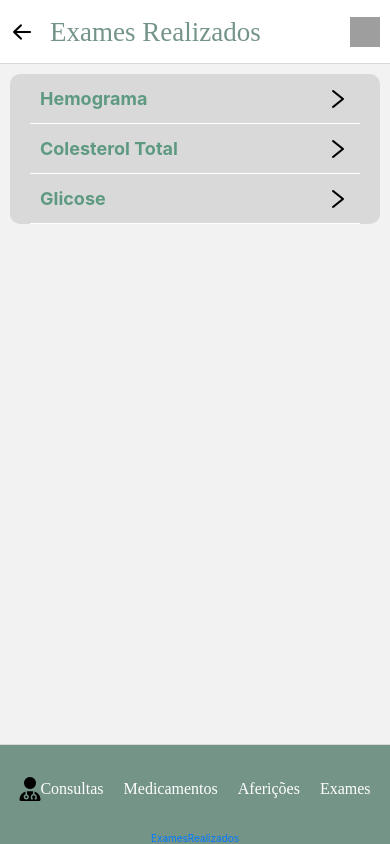
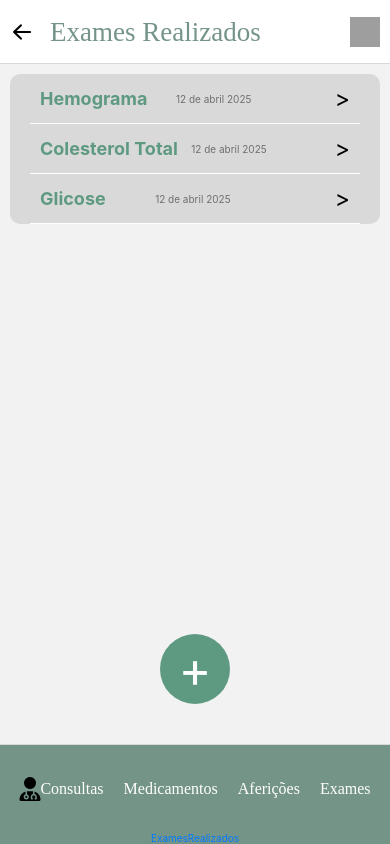
Before and after one commit to amandaherculano/YEGestaoDeSaude, a React Native app: screen /ExamesRealizados in a window 390 px wide. Built offline with nearby package versions, Linux system fonts and the light colour scheme; grey boxes are pictures that could not be loaded.

Commit message:
finalizacao página exames

```diff
--- a/package.json
+++ b/package.json
@@ -12,6 +12,7 @@
     "@expo/vector-icons": "^14.0.1",
     "@react-navigation/bottom-tabs": "^6.5.20",
     "@react-navigation/native": "^6.1.17",
+    "@react-navigation/stack": "^6.3.29",
     "expo": "^51.0.2",
     "expo-image": "^1.12.8",
     "expo-status-bar": "~1.11.1",
--- a/screens/examesRealizados.js
+++ b/screens/examesRealizados.js
@@ -1,6 +1,8 @@
 import React from "react";
-import { View, Text, StyleSheet } from "react-native";
+import { View, Text, StyleSheet, TouchableOpacity } from "react-native";
 import { AntDesign } from '../node_modules/@expo/vector-icons';
+import { useNavigation } from '@react-navigation/native';
+
 
 export default function ExamesRealizados() {
     // Definindo os dados dos exames
@@ -10,20 +12,64 @@ export default function ExamesRealizados() {
         { id: '3', title: 'Glicose' }
     ];
 
+    const navigation = useNavigation();
     // Calculando a altura total dos itens
     const totalHeight = data.length * ITEM_HEIGHT;
 
     return (
+        <View style={
+            {height: '100%'}
+        }>
+
         <View style={[styles.container, { height: totalHeight }]}>
             {data.map((item, index) => (
                 <View key={item.id} style={[styles.itemContainer, index === data.length - 1 && styles.lastItem]}>
                     <Text style={styles.itemText}>{item.title}</Text>
-                    <AntDesign name="right" size={24} color="black" style={styles.arrowIcon} />
+                    <Text style={styles.itemData}>12 de abril 2025</Text>
+                    <TouchableOpacity
+                        style={{
+                            position: 'relative',
+                            alignSelf: 'center',
+                            width: 70,
+                            height: 70,
+                            justifyContent: 'center',
+                            alignItems: 'flex-end',
+                            textAlign: 'right'
+                        }}
+                        onPress={() => {
+                            navigation.navigate('resultadosIndividualExame');
+                        }}
+                    >
+                    <Text style={{ color: '#000', fontSize: 23 }}>{'>'}</Text>
+                </TouchableOpacity>
+
                 </View>
             ))}
+
         </View>
+            <TouchableOpacity
+                style={{
+                    position: 'relative',
+                    top: 400,
+                    alignSelf: 'center',
+                    backgroundColor: '#5E9A81',
+                    width: 70,
+                    height: 70,
+                    borderRadius: 35,
+                    justifyContent: 'center',
+                    alignItems: 'center'
+                }}
+                onPress={() => {
+                    // Adicione a ação do botão aqui
+                }}
+            >
+                <Text style={{ color: '#fff', fontSize: 50, alignItems: 'center'}}>+</Text>
+            </TouchableOpacity>
+        </View>
+
     );
 }
+
 
 // Altura de cada item
 const ITEM_HEIGHT = 50;
@@ -49,6 +95,12 @@ const styles = StyleSheet.create({
         fontWeight: 'bold',
         color: '#5E9A81'
     },
+    itemData: {
+        fontSize: 10,
+        color: '#6F6F6F',
+        alignItems: 'flex-end',
+        textAlign: 'right'
+    },
     lastItem: {
         marginBottom: 0 // Adiciona margem inferior apenas ao último item
     }
--- a/screens/routes.js
+++ b/screens/routes.js
@@ -35,9 +35,6 @@ function Routes() {
   return (
     <NavigationContainer>
       <Tab.Navigator screenOptions={screenOptions} initialRouteName='ExamesRealizados'>
-
-
-
         <Tab.Screen
           name='ExamesRealizados'
           component={ExamesRealizados}
```
Also changed, not shown: screens/arquivoRota.js (added, +28 -0 lines), 1 other file (tests, documents, lock files or other folders).
